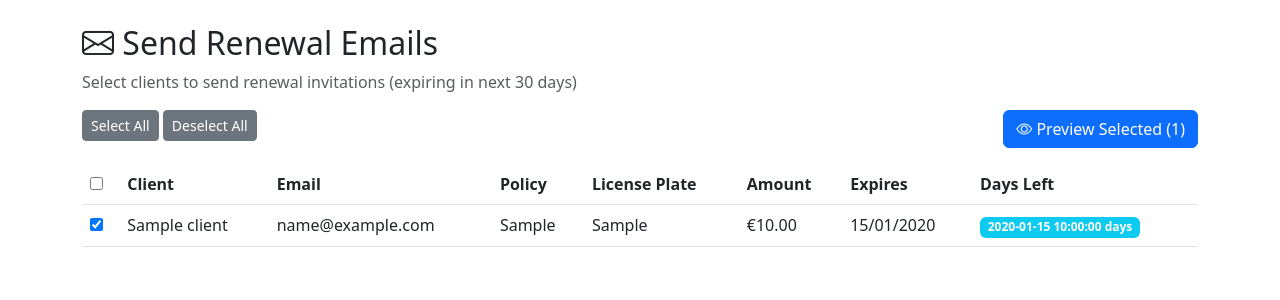
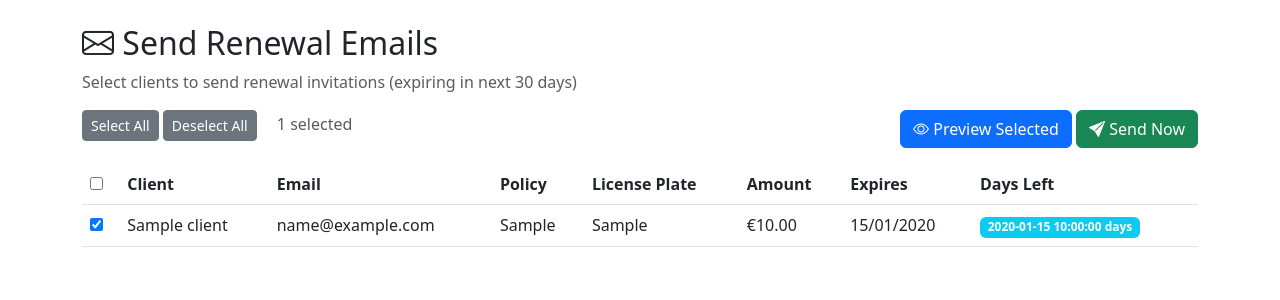
Before and after one commit to chiinsurancebrokers/chi-insurance-portal, a Flask app: template app/templates/admin/renewals.html in a window 1280 px wide. Shown: the part 56-356 px from the top of the page. Run offline with Flask 3, Linux system fonts and the light colour scheme; the template is opened without the code that fills it: most values are stand-ins (such as "Sample title", 1, 10 or a date in 2020).

Commit message:
Add Send Now button to renewals page

```diff
--- a/app/templates/admin/renewals.html
+++ b/app/templates/admin/renewals.html
@@ -33,7 +33,7 @@
         {% endwith %}
 
         {% if renewals %}
-        <form method="POST" action="/admin/renewals/preview">
+        <form method="POST" id="renewalForm">
             <div class="d-flex justify-content-between mb-3">
                 <div>
                     <button type="button" class="btn btn-sm btn-secondary" onclick="document.querySelectorAll('input[type=checkbox]').forEach(el => el.checked = true)">
@@ -42,17 +42,23 @@
                     <button type="button" class="btn btn-sm btn-secondary" onclick="document.querySelectorAll('input[type=checkbox]').forEach(el => el.checked = false)">
                         Deselect All
                     </button>
+                    <span class="ms-3 text-muted" id="selectedCount">0 selected</span>
                 </div>
-                <button type="submit" class="btn btn-primary">
-                    <i class="bi bi-eye"></i> Preview Selected ({{ renewals|length }})
-                </button>
+                <div>
+                    <button type="submit" formaction="/admin/renewals/preview" class="btn btn-primary">
+                        <i class="bi bi-eye"></i> Preview Selected
+                    </button>
+                    <button type="button" class="btn btn-success" onclick="confirmSend()">
+                        <i class="bi bi-send-fill"></i> Send Now
+                    </button>
+                </div>
             </div>
 
             <div class="table-responsive">
                 <table class="table table-hover">
                     <thead>
                         <tr>
-                            <th><input type="checkbox" onclick="document.querySelectorAll('input[name=selected]').forEach(el => el.checked = this.checked)"></th>
+                            <th><input type="checkbox" id="selectAllCheckbox" onclick="toggleAll(this)"></th>
                             <th>Client</th>
                             <th>Email</th>
                             <th>Policy</th>
@@ -67,7 +73,8 @@
                         <tr class="{% if item.days_until <= 7 %}table-warning{% endif %}">
                             <td>
                                 <input type="checkbox" name="selected" value="{{ item.policy.id }}"
-                                       {% if item.client.email %}checked{% else %}disabled{% endif %}>
+                                       {% if item.client.email %}checked{% else %}disabled{% endif %}
+                                       onchange="updateCount()">
                             </td>
                             <td>{{ item.client.name }}</td>
                             <td>
@@ -98,6 +105,37 @@
         </div>
         {% endif %}
     </div>
+
     <script src="https://cdn.jsdelivr.net/npm/bootstrap@5.3.0/dist/js/bootstrap.bundle.min.js"></script>
+    <script>
+        function toggleAll(checkbox) {
+            document.querySelectorAll('input[name=selected]:not(:disabled)').forEach(el => {
+                el.checked = checkbox.checked;
+            });
+            updateCount();
+        }
+
+        function updateCount() {
+            const count = document.querySelectorAll('input[name=selected]:checked').length;
+            document.getElementById('selectedCount').textContent = count + ' selected';
+        }
+
+        function confirmSend() {
+            const selected = document.querySelectorAll('input[name=selected]:checked');
+            if (selected.length === 0) {
+                alert('Please select at least one client');
+                return;
+            }
+
+            if (confirm(`Send renewal emails to ${selected.length} client(s)?`)) {
+                const form = document.getElementById('renewalForm');
+                form.action = '/admin/renewals/send';
+                form.submit();
+            }
+        }
+
+        // Initialize count on page load
+        updateCount();
+    </script>
 </body>
 </html>
```
